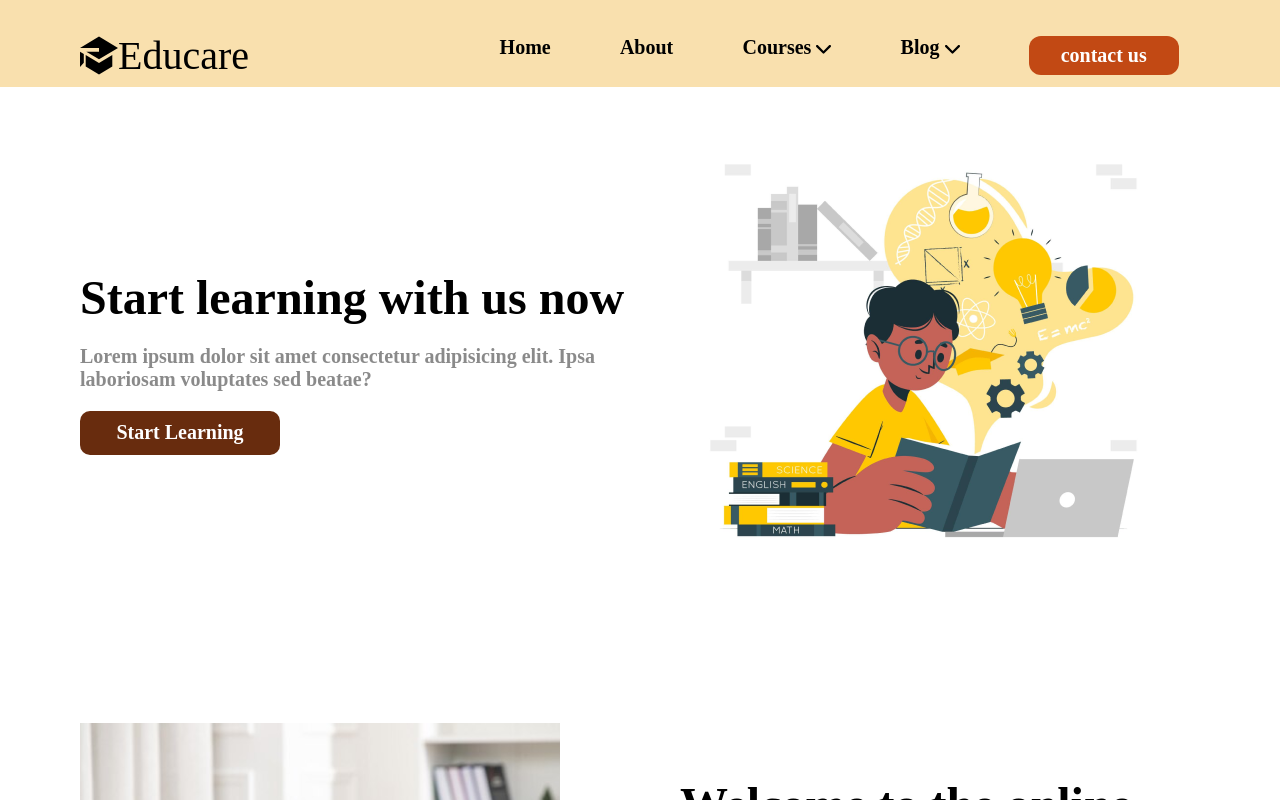
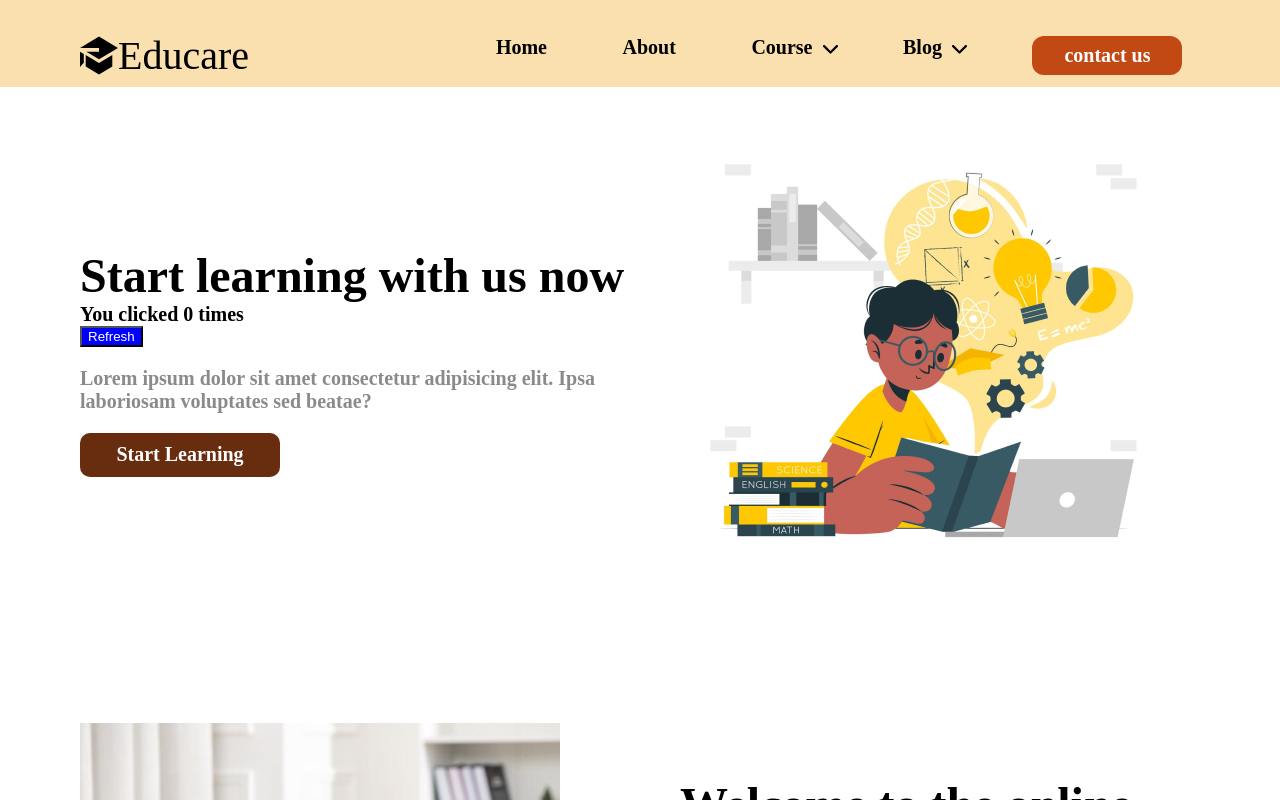
Before and after one commit to Mithun-18/figma-react--education, a React (Create React App) app: page / in a window 1280 px wide. Shown: the top 800 px of the page. Built offline with nearby package versions, Linux system fonts and the light colour scheme; a web font is replaced by a local one.

Commit message:
learning states

```diff
--- a/src/App.js
+++ b/src/App.js
@@ -10,7 +10,7 @@ import Footer from './components/Footer';
 function App() {
   return (
     <div className="App">
-      <Header> <h1>test</h1></Header>
+      <Header> </Header>
       <Main/>
       <Course/>
       <Register/>
--- a/src/components/Main.jsx
+++ b/src/components/Main.jsx
@@ -1,31 +1,46 @@
+import { useState } from "react";
 import { BigText, SmallText, Image } from "./Text";
 import "./style.css";
 
 export default function Main() {
+  const [count, setCount] = useState(0);
+  function onClick() {
+    setCount(count + 1);
+
+  }
+  function refresh() {
+    setCount(0);
+  }
+
   return (
     <div className="Main">
       <div style={{ width: "50%", textAlign: "initial" }} className="LeftMain">
-        <BigText
-          Text={"Start learning \n with us now"}
-          className="Text"
-        />
+        <BigText Text={"Start learning \n with us now"} className="Text" />
+        <span className="Text">You clicked {count} times</span>
+        <button
+          onClick={refresh}
+          // className="MainButton Text"
+          style={{ color: "#FFF",background:"blue" }}
+        >
+          Refresh
+        </button>
         <SmallText
           Text={
             "Lorem ipsum dolor sit amet consectetur adipisicing elit. \n Ipsa laboriosam  voluptates sed beatae?"
           }
           className="Text"
         />
-        <button className="MainButton Text" style={{ color: "#FFF" }}>
+        <button
+          onClick={onClick}
+          className="MainButton Text"
+          style={{ color: "#FFF" }}
+        >
           Start Learning
         </button>
+
       </div>
-      <div style={{ width: "50%", overflow: "hidden", display: "flex" }}>
-        <Image
-          src="5437683 1.png"
-          alt="img"
-          width="487px"
-          height="487px"
-        />
+      <div style={{ width: "50%", overflow: "hidden", display: "flex",  }}>
+        <Image src="5437683 1.png" alt="img" width="487px" height="487px"/>
       </div>
     </div>
   );
--- a/src/components/RightHeader.jsx
+++ b/src/components/RightHeader.jsx
@@ -1,5 +1,24 @@
-function Menu(props){
-    return <span className="Text">{props.item}</span>
+import { useState } from "react";
+
+
+
+function Menu({item, icon}){
+    let [isActive, setIsActive] = useState(false);
+
+    function onMouseEnter(){
+        setIsActive(true);
+    }
+
+    function onMouseLeave(){
+        setIsActive(false);
+    }
+
+    return (
+        <div onMouseEnter={onMouseEnter} onMouseLeave={onMouseLeave}>
+            <span className={isActive ? "Text TextActive" : "Text"}>{item}&nbsp;&nbsp;</span>
+            {icon ? <img className={isActive ? "menuItemIcon menuItemIconHover" : "menuItemIcon"} src={icon} alt="img" /> : <></> }
+        </div>
+    );
 }
 
 export default function RightHeader(){
@@ -7,14 +26,8 @@ export default function RightHeader(){
         <div className="RightHeader">
             <Menu item="Home"/>
             <Menu item="About"/>
-            <div>
-                <Menu item="Courses    "/>
-                <img src="Vector.svg" alt="img" />
-            </div>
-            <div>
-                <Menu item="Blog    "/>
-                <img src="Vector.svg" alt="img" />
-            </div>
+            <Menu item="Course" icon="Vector.svg"/>
+            <Menu item="Blog" icon="Vector.svg"/>
             <button className="HeaderButton Text" style={{color:"#FFF"}}>contact us</button>
         </div>
     );
--- a/src/components/style.css
+++ b/src/components/style.css
@@ -49,6 +49,10 @@
     font-style: normal;
     font-weight: 600;
     line-height: normal;
+}
+
+.TextActive {
+    color: #FFF;
 }
 
 .Heading {
@@ -112,3 +116,11 @@ button,input {
     justify-content: space-between;
     align-items: flex-end;
 }
+
+.menuItemIcon{
+    transition: transform .7s ease-in-out;
+}
+
+.menuItemIconHover{
+    transform: rotate(180deg);
+}
```
Also changed, not shown: src/components/Text.jsx (+24 -10 lines).
